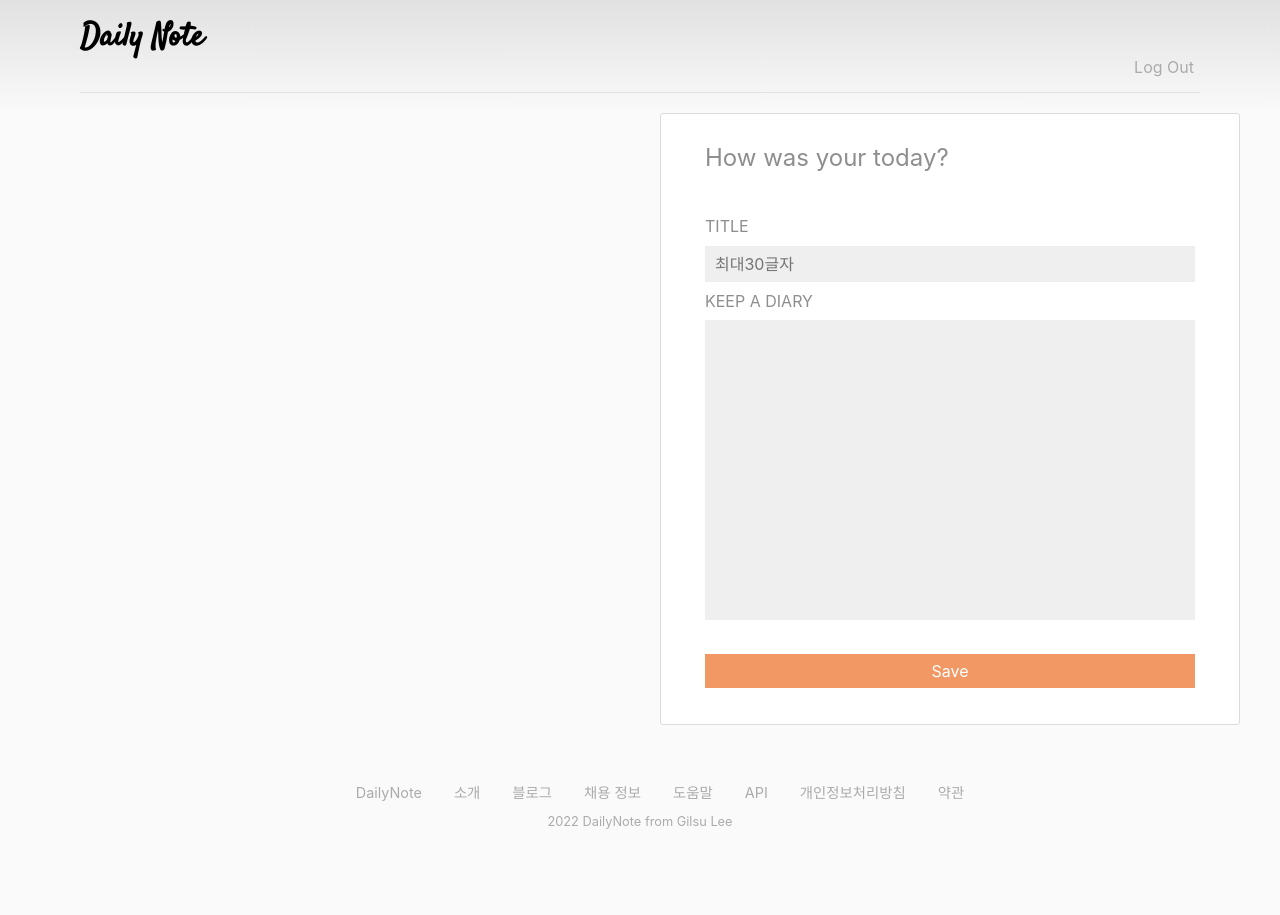
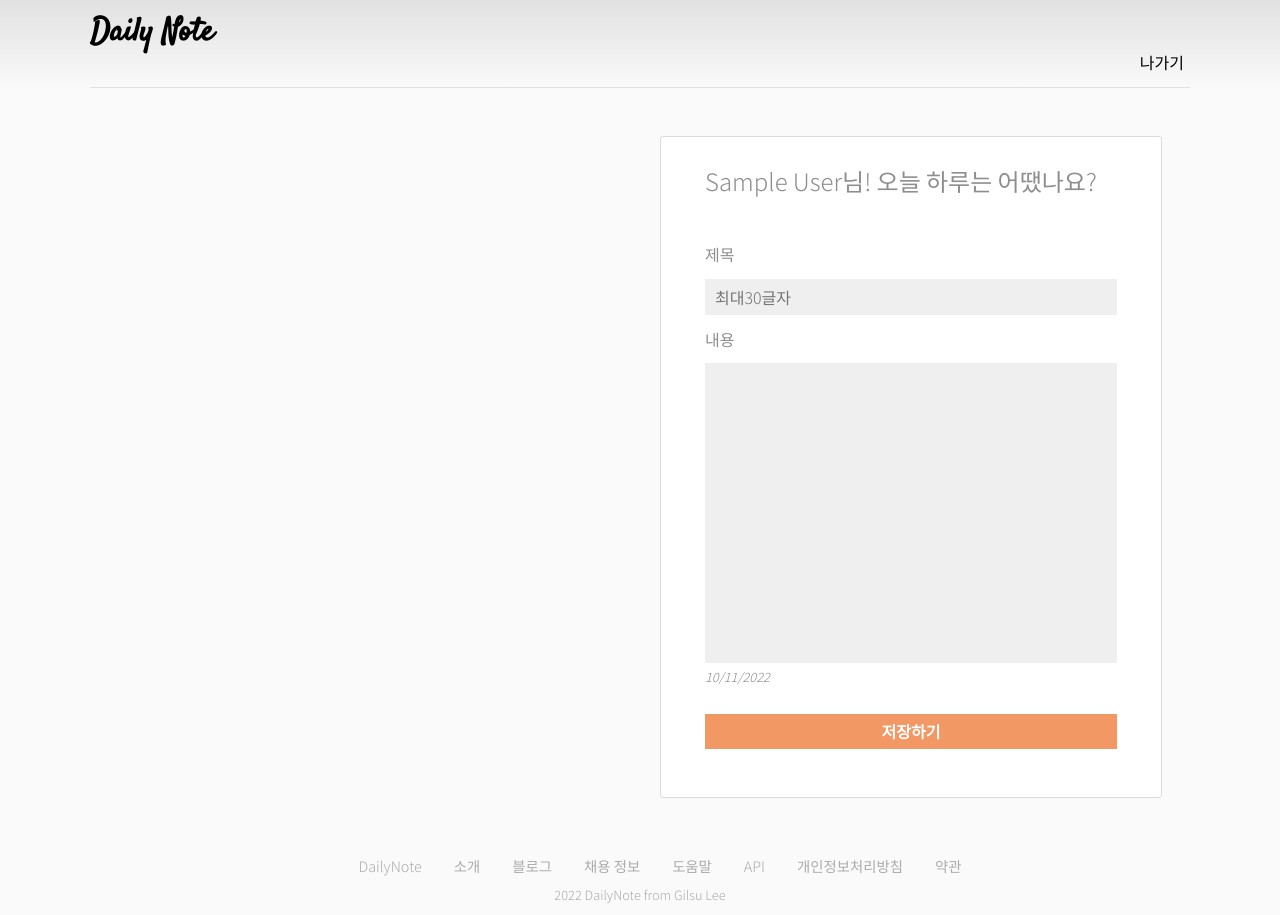
Before and after one commit to Gilsu0914/diary, a React (Create React App) app: page / in a window 1280 px wide. Before the commit the page ends 842 px from the top, so only its background shows below. Built offline with nearby package versions, Linux system fonts and the light colour scheme; no server answers; the database is empty; sample sign-in values are in the browser's storage.

Commit message:
userDisplayname

```diff
--- a/src/App.module.css
+++ b/src/App.module.css
@@ -1,3 +1,9 @@
+@import url('https://fonts.googleapis.com/css2?family=Noto+Sans+KR:wght@300;700&display=swap');
+
 body{
   background-color: #fafafa;
+  font-family: 'Noto Sans KR', sans-serif;
 }
+input{
+  height: 40px;
+}
--- a/src/components/Nav.js
+++ b/src/components/Nav.js
@@ -6,24 +6,26 @@ import { useAuthContext } from '../hooks/useAuthContext';
 export default function Nav(){
 
   const { logout } = useLogout();
-  const { user } = useAuthContext(); //state가져왔는데, user라고 명명하자
+  const { user } = useAuthContext();
 
   return(
     <nav>
+      <div className={styles.innerNav}>
         <h1>Daily Note</h1>
         <ul className={styles.list_nav}>
           { !user && //로그인을 안 한 상태일 때 == 가져온 user값이 없을 떄
             <>
-          <li><Link to="/login">Log In</Link></li>
-          <li><Link to="/signup"> Sign In</Link></li>
+            <li><Link to="/login">로그인</Link></li>
+            <li><Link to="/signup">가입하기</Link></li>
             </>
           }
           { user && //로그인 한 상태일 때 == 가져온 user값이 존재할 떄
             <>
-          <li><button type="button" onClick={logout}>Log Out</button></li>
+            <li><button type="button" onClick={logout}>나가기</button></li>
             </>
          }
         </ul>
+      </div>
     </nav>
   )
 }
--- a/src/components/Nav.module.css
+++ b/src/components/Nav.module.css
@@ -2,7 +2,11 @@
 
 nav{
   background: linear-gradient(#e1e1e1,#fafafa);
-  padding: 20px 80px;
+  padding-top: 15px;
+}
+nav .innerNav{
+  max-width: 1100px;
+  margin: 0 auto;
 }
 nav .list_nav{
   list-style: none;
@@ -33,7 +37,8 @@ nav a{
 
 nav button{
   border: 0px;
-  color: #ababab;
+  color: #000000;
+  font-weight: ;
   background-color: transparent;
 
   cursor: pointer;
--- a/src/context/AuthContext.js
+++ b/src/context/AuthContext.js
@@ -34,8 +34,7 @@ const AuthContextProvider = ({children})=>{
     user: null,
     isAuthReady: false, //사용자 인증정보가 준비가 되었는지 안 되었는지 판단할 수 있게 하는 것인데 useEffect로 인해 인증판단 뒤엔 무조건 true로 바뀔 예정.
    })
-
-  console.log(`user state는 : `, state)
+  // console.log(`user state는 : `, state)
 
   return( //그냥 다 덮자~~
     <AuthContext.Provider value={{ ...state, dispatch }}>
--- a/src/hooks/useFirestore.js
+++ b/src/hooks/useFirestore.js
@@ -41,7 +41,6 @@ export const useFirestore = ( transaction ) => {
     try{
       const createdTime = timestamp.fromDate( new Date() );
       const docRef = await addDoc(colRef, { ...doc, createdTime })
-      console.log(docRef);
       dispatch({ type: `addDoc`, payload: docRef });
     }
     catch (error) {
--- a/src/pages/home/Diary.js
+++ b/src/pages/home/Diary.js
@@ -2,10 +2,11 @@
 import React, { useState, useEffect } from 'react';
 import { useFirestore } from '../../hooks/useFirestore';
 
-export default function Diary({ uid }){
+export default function Diary({ uid, displayName }){
 
   const [title, setTitle] = useState('');
   const [text, setText] = useState('');
+  const date = new Date().toLocaleDateString()
 
   const { addDocument, response } = useFirestore('diary'); //diary라고 한 이유: 우리가 만들 컬렉션 명명한 거고 이게 인자로 전달
 
@@ -13,14 +14,13 @@ export default function Diary({ uid }){
     if(e.target.id == "title"){ setTitle(e.target.value) }
     else if(e.target.id == "text"){
 
-      setText(e.target.value)
+    setText(e.target.value)
     }
   };
 
   const handleSubmit = (e)=>{
     e.preventDefault();
-    console.log(title, text) //배포 전 지우기
-    addDocument({ uid, title, text });
+    addDocument({ uid, title, text, date });
   }
 
   useEffect (()=>{
@@ -35,14 +35,14 @@ export default function Diary({ uid }){
     <>
       <form onSubmit={handleSubmit}>
         <fieldset>
-          <legend>How was your today?</legend>
-          <label htmlFor="title">TITLE</label>
+          <legend>{displayName}님! 오늘 하루는 어땠나요?</legend>
+          <label htmlFor="title">제목</label>
           <input type="text" value={title} required maxLength={30} placeholder="최대30글자" id="title"  onChange={handleData}/>
 
-          <label htmlFor="text">KEEP A DIARY</label>
+          <label htmlFor="text">내용</label>
           <textarea type="text" value={text} required id="text" wrap="hard" onChange={handleData}></textarea>
-
-          <button type="submit">Save</button>
+          <i>{date}</i>
+          <button type="submit">저장하기</button>
         </fieldset>
       </form>
     </>
--- a/src/pages/home/Home.js
+++ b/src/pages/home/Home.js
@@ -9,7 +9,6 @@ export default function Home(){
   const { user } = useAuthContext();
   const { documents, error } = useCollection('diary', ['uid', '==',  user.uid ]); //컬렉션 인자값 잊지말자~
 
-
   return(
     <main className={styles.main}>
      <ul className={styles.main_ul}>
@@ -17,7 +16,7 @@ export default function Home(){
         { documents && <List documents = { documents } /> }
       </ul>
       <aside className={styles.main_aside}>
-        <Diary uid={user.uid} ></Diary>
+        <Diary uid={user.uid} displayName={user.displayName}></Diary>
       </aside>
     </main>
 
--- a/src/pages/home/Home.module.css
+++ b/src/pages/home/Home.module.css
@@ -2,8 +2,8 @@
   display: grid;
   grid-template-columns: 1fr 1fr;
 
-  max-width: 1200px;
-  margin: 0px auto;
+  max-width: 1100px;
+  margin: 6vh auto;
 }
 .main_ul{
   margin: 0px;
@@ -11,6 +11,8 @@
 
   list-style: none;
 }
+
+/* src/pages/List */
 .main_ul li{
   box-sizing: border-box;
   border: 1px solid #dbdbdb;
@@ -25,19 +27,15 @@
 
   position: relative;
 }
-.main_ul p{
-  width: 498px;
-  border: 0px;
-
-  outline: none;
-  resize: none;
+.main_ul li p{
+  line-height: 1.5rem;
 }
 .main_ul li>button{
   background-color: white;
   border: 0px;
 
   font-size: 1.125rem;
-  color: #8e8e8e;
+  color: #fdd6c0;
   cursor: pointer;
 
   position: absolute;
@@ -46,7 +44,7 @@
 }
 
 
-
+/* src/pages/Diary */
 .main_aside{
   background-color: white;
   border: 1px solid #dbdbdb;
@@ -54,7 +52,8 @@
 
   padding: 30px;
   margin-left: 20px;
-  height: 550px;
+  width: 440px;
+  height: 600px;
 }
 .main_aside fieldset{
   border: none;
@@ -67,7 +66,7 @@
 .main form label{
   color: #8e8e8e;
   display: block;
-  margin: 10px 0;
+  margin: 15px 0;
 }
 .main form input{
   width: 100%;
@@ -94,10 +93,17 @@
   resize: none;
   border: 0px;
   background-color: #EFEFEF;
+
+  white-space: pre-line;
+}
+.main form fieldset>i{
+  font-size: 0.8rem;
+  color: #8e8e8e;
 }
 
 .main form button{
   cursor: pointer;
+  font-weight: bold;
 
   margin-top: 30px;
   padding: 8px;
--- a/src/pages/home/List.js
+++ b/src/pages/home/List.js
@@ -1,6 +1,6 @@
+import styles from './Home.module.css'
 import { useFirestore } from '../../hooks/useFirestore'
-import styles from './List.module.css'
-import { FiTrash } from 'react-icons/fi';
+import { IoTrashBinSharp } from 'react-icons/io5';
 
 export default function List({ documents }){
 
@@ -12,9 +12,10 @@ export default function List({ documents }){
         documents.map((i)=>{
           return(
             <li key={i.id}>
-              <h2 className={styles.title}>{ i.title }</h2>
-              <p className={styles.text}>{ i.text }</p>
-              <button onClick={()=>{ deleteDocument(i.id) }} ><FiTrash></FiTrash></button>
+              <h2 className={styles.titles}>{ i.title }</h2>
+              <p className={styles.texts} >{ i.text }</p>
+              <h5>{i.date}</h5>
+              <button onClick={()=>{ deleteDocument(i.id) }} ><IoTrashBinSharp></IoTrashBinSharp></button>
             </li>
           )
         })
--- a/src/pages/login/Login.js
+++ b/src/pages/login/Login.js
@@ -24,10 +24,10 @@ export default function Login(){
 
         <legend><img src={process.env.PUBLIC_URL + '/logo.png'}/></legend>
 
-        <label htmlFor="myEmail">Email </label> {/*레이블과 인풋 연결*/}
+        <label htmlFor="myEmail">이메일 </label> {/*레이블과 인풋 연결*/}
         <input type="email" id="myEmail" required value={email} onChange={handleData}/>
 
-        <label htmlFor="myPassWord">Password </label> {/*레이블과 인풋 연결2*/}
+        <label htmlFor="myPassWord">비밀번호 </label> {/*레이블과 인풋 연결2*/}
         <input type="password" id="myPassWord" required value={password} onChange={handleData}/>
 
         { !isPending && <button type='submit' className={styles.btn}>로그인</button> }
--- a/src/pages/signup/Signup.js
+++ b/src/pages/signup/Signup.js
@@ -27,13 +27,13 @@ export default function Signup(){
 
         <legend><img src={process.env.PUBLIC_URL + '/logo.png'}/></legend>
 
-        <label htmlFor="myEmail">Email </label> {/*레이블과 인풋 연결*/}
+        <label htmlFor="myEmail">이메일 </label> {/*레이블과 인풋 연결*/}
         <input type="email" id="myEmail" required value={email} onChange={handleData}/>
 
-        <label htmlFor="myPassWord">Password </label> {/*레이블과 인풋 연결2*/}
+        <label htmlFor="myPassWord">비밀번호 </label> {/*레이블과 인풋 연결2*/}
         <input type="password" id="myPassWord" required value={password} onChange={handleData}/>
 
-        <label htmlFor="myNickName">Nickname </label> {/*레이블과 인풋 연결3*/}
+        <label htmlFor="myNickName">닉네임 </label> {/*레이블과 인풋 연결3*/}
         <input type="text" id="myNickName" required value={displayName} onChange={handleData}/>
 
         { !isPending && <button type='submit' className={styles.btn}>회원가입</button> }
```
Also changed, not shown: src/pages/home/List.module.css (deleted). Lines whose indentation alone changed are shown as unchanged.
